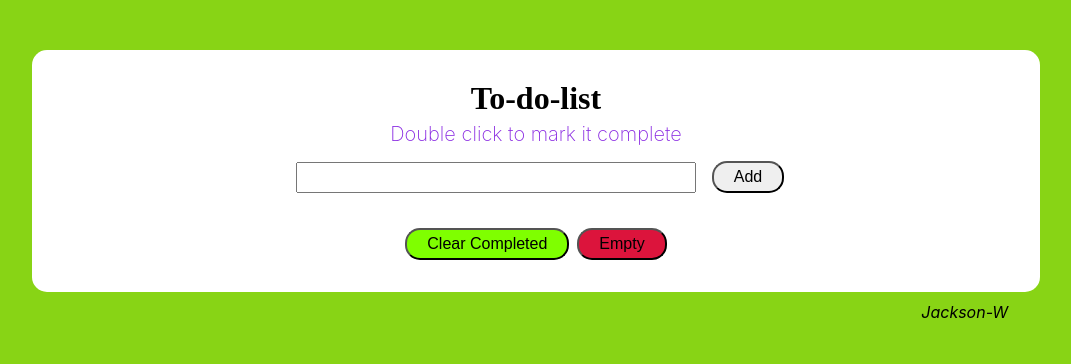
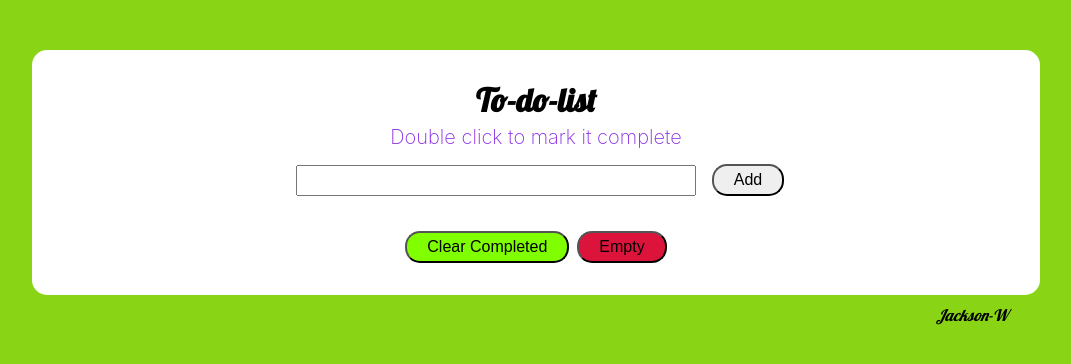
Before and after one commit to JacksonWen0126/To-do-list, a plain HTML site: page index.html in a window 1280 px wide. Shown: the whole page, without its empty margins (104-1175 px from the left). Drawn offline with Linux system fonts and the light colour scheme.

Commit message:
Import google fonts

```diff
--- a/index.html
+++ b/index.html
@@ -1,5 +1,6 @@
 <html>
 <head>
+    <link href="https://fonts.googleapis.com/css?family=Lobster" rel="stylesheet" type="text/css">
     <link rel="stylesheet" href="style.css">
 </head>
 <body>
--- a/style.css
+++ b/style.css
@@ -1,3 +1,7 @@
+h1{
+    font-family: 'Lobster', cursive;
+}
+
 body{
     background-color: rgb(136, 212, 21);
 
@@ -88,7 +92,7 @@ footer{
     text-align: right;
     margin: 10px;
     padding-right: 150px;
-    font-family: -apple-system, BlinkMacSystemFont, 'Segoe UI', Roboto, Oxygen, Ubuntu, Cantarell, 'Open Sans', 'Helvetica Neue', sans-serif;
+    font-family: 'Lobster', cursive;
     font-style: italic;
 }
 
```
